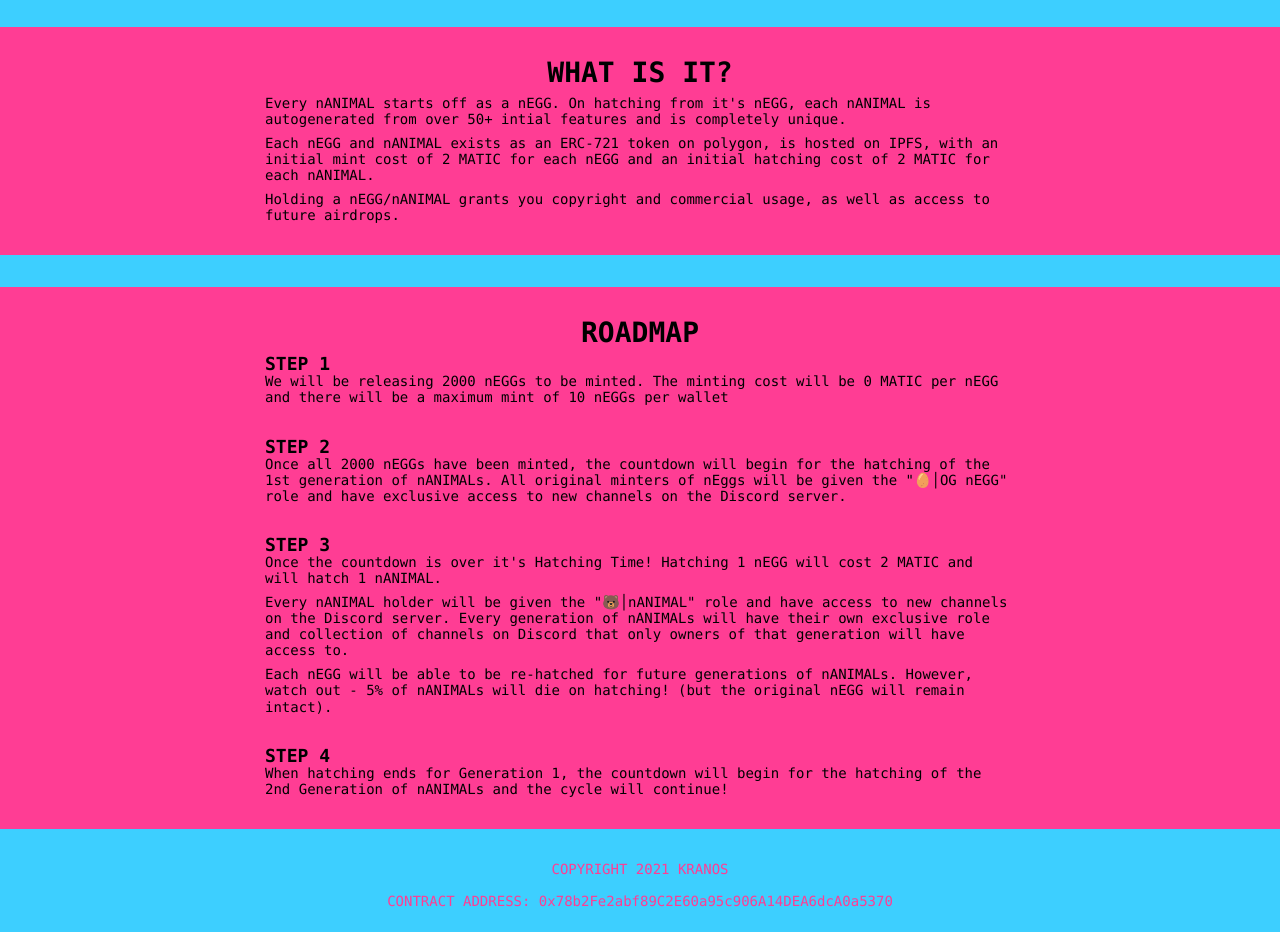
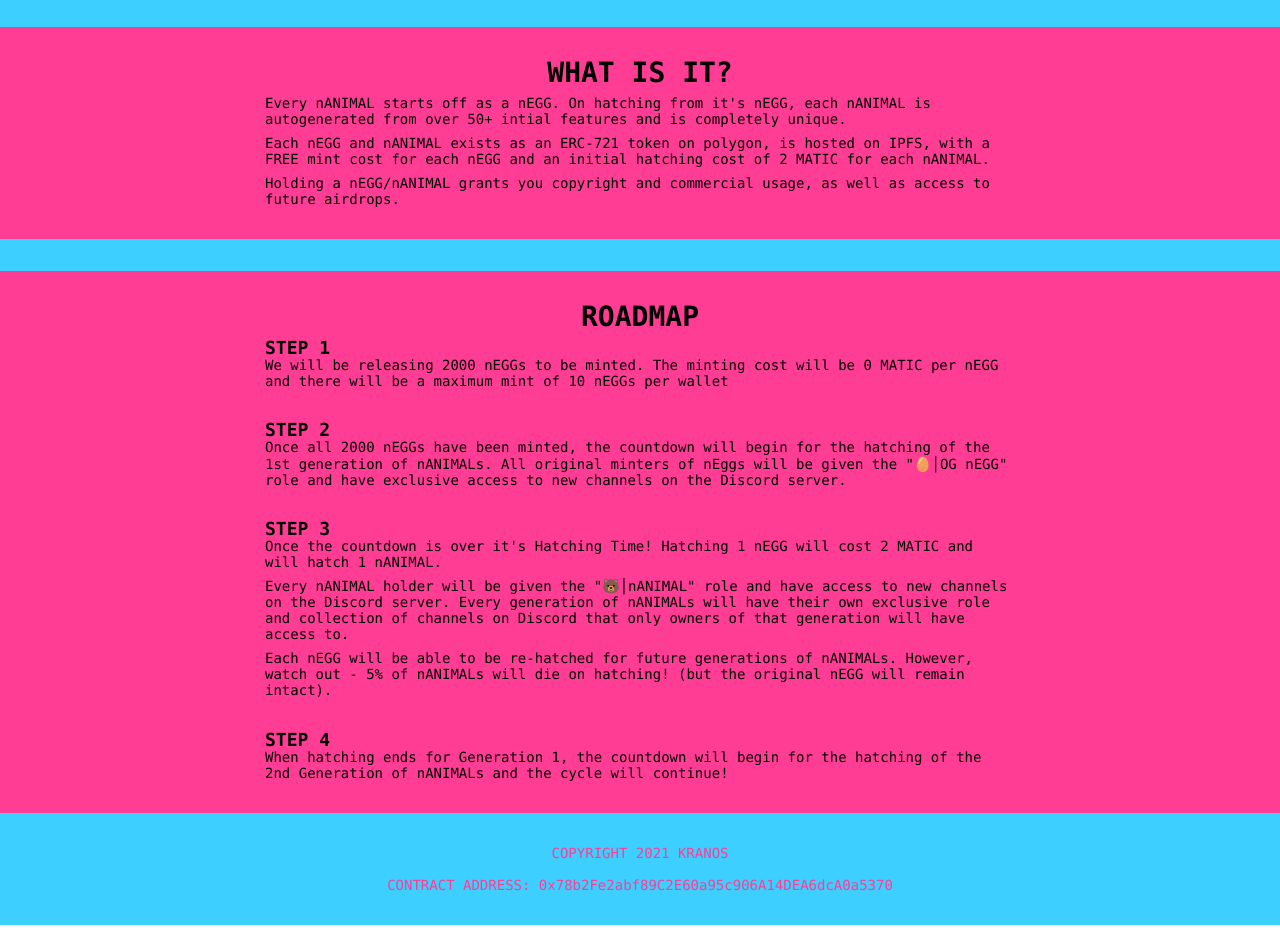
Before and after one commit to seanbetts/nAnimals, a React (Create React App) app: page / in a window 1280 px wide. Shown: the part 980-1912 px from the top of the page. Built offline with nearby package versions, Linux system fonts and the light colour scheme.

Commit message:
Updated mint cost

```diff
--- a/src/App.js
+++ b/src/App.js
@@ -330,7 +330,7 @@ function App() {
           <s.SpacerXSmall />
           <s.TextDescription3>Every nANIMAL starts off as a nEGG. On hatching from it's nEGG, each nANIMAL is autogenerated from over 50+ intial features and is completely unique.</s.TextDescription3>
           <s.SpacerXSmall />
-          <s.TextDescription3>Each nEGG and nANIMAL exists as an ERC-721 token on polygon, is hosted on IPFS, with an initial mint cost of 2 MATIC for each nEGG and an initial hatching cost of 2 MATIC for each nANIMAL.</s.TextDescription3>
+          <s.TextDescription3>Each nEGG and nANIMAL exists as an ERC-721 token on polygon, is hosted on IPFS, with a FREE mint cost for each nEGG and an initial hatching cost of 2 MATIC for each nANIMAL.</s.TextDescription3>
           <s.SpacerXSmall />
           <s.TextDescription3>Holding a nEGG/nANIMAL grants you copyright and commercial usage, as well as access to future airdrops.</s.TextDescription3>
           <s.SpacerLarge />
```
